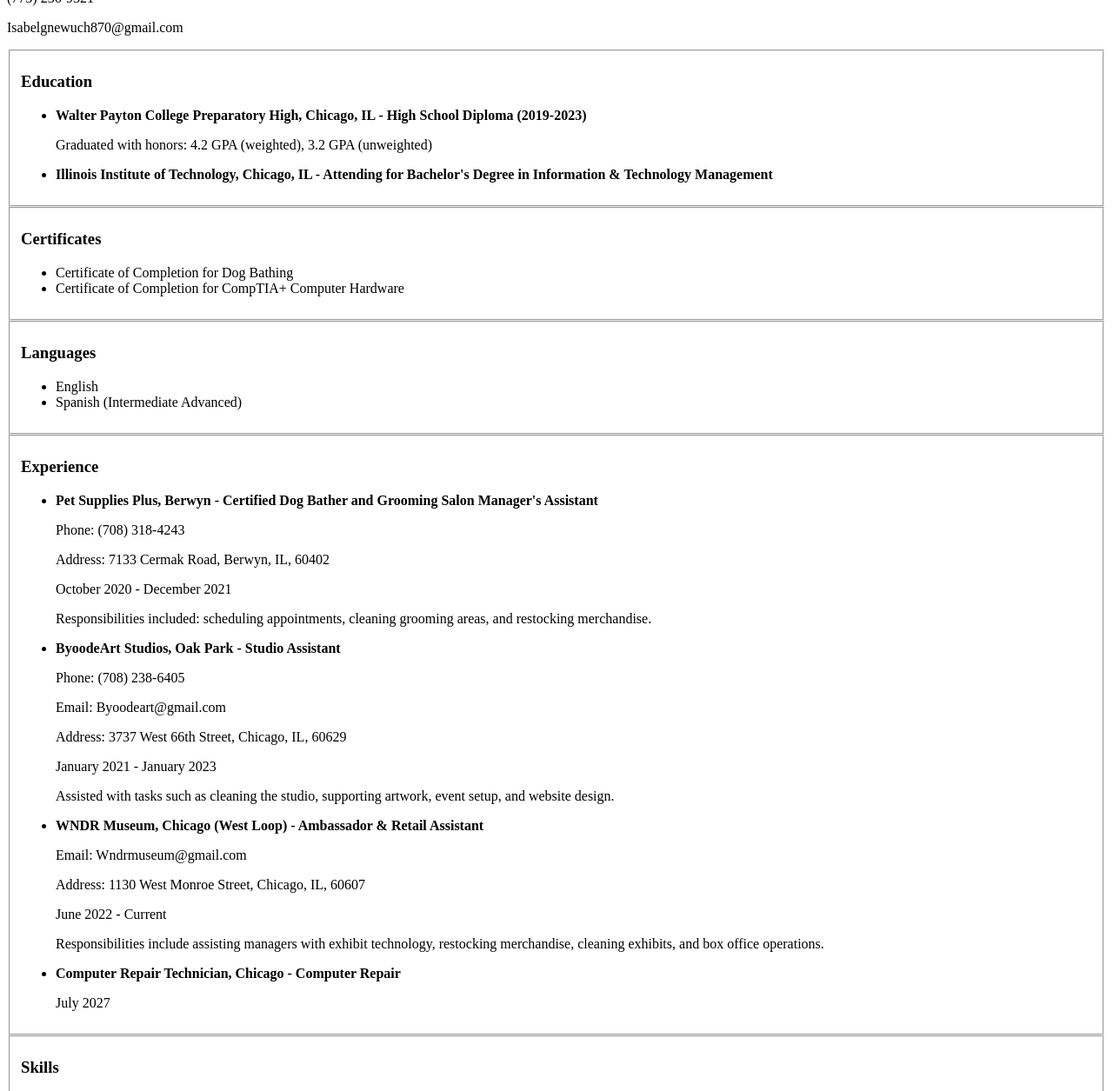
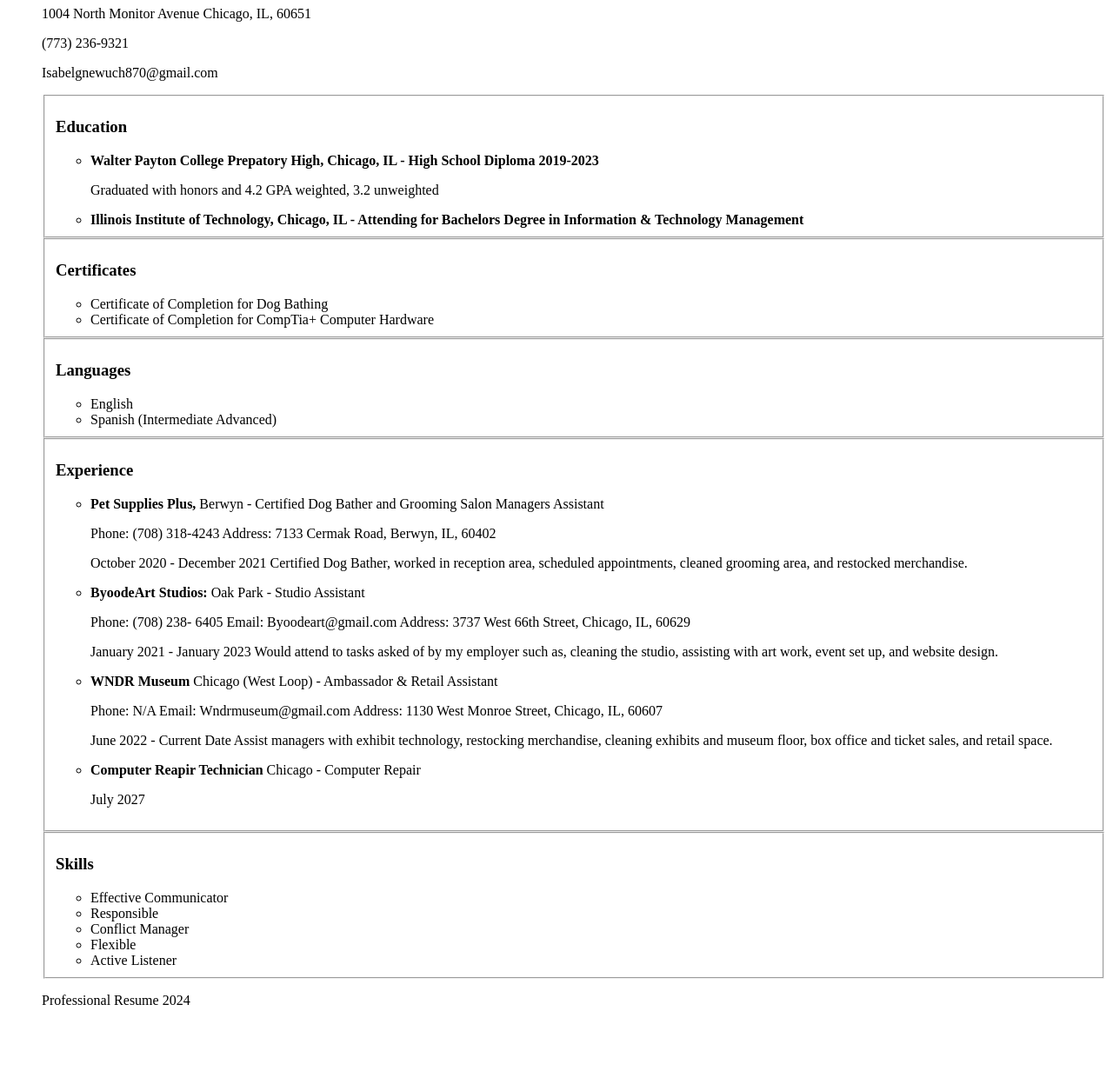
Before and after one commit to ignewuch/professional-resume, a plain HTML site: page index.html in a window 1280 px wide. Shown: the part 125-1380 px from the top of the page at 87% size. After the commit the page ends 1301 px from the top, so only its background shows below. Drawn offline with Linux system fonts and the light colour scheme.

Commit message:
index for resume

```diff
--- a/index.html
+++ b/index.html
@@ -6,95 +6,87 @@
 <title>Professional Resume</title>
 </head>
 
+<ul id="bul1">
+  <li><a href="https://ignewuch.github.io/Pokemon-Gallery/"> Pokemon Gallery </a></li>
+  <li><a href="https://ignewuch.github.io/art-portfolio/"> Art Portfolio</a></li>
+
 <body>
  <div id="page-wrapper">
 <header id="header">
   <h1>Isabel Gnewuch</h1>
-            <p>1004 North Monitor Avenue, Chicago, IL, 60651</p>
+  <p>1004 North Monitor Avenue Chicago, IL, 60651</p>
   <p>(773) 236-9321</p>
   <p>Isabelgnewuch870@gmail.com</p>
+  </p>
 </header>
-
+<nav id="main-nav">
+</nav>
 <main id="content-wrapper">
   <div id="main-content">
    <fieldset>
     <h3>Education</h3>
-                    <ul>
-                        <li>
-                            <strong>Walter Payton College Preparatory High, Chicago, IL - High School Diploma (2019-2023)</strong>
-                            <p>Graduated with honors: 4.2 GPA (weighted), 3.2 GPA (unweighted)</p>
-                        </li>
-                        <li>
-                            <strong>Illinois Institute of Technology, Chicago, IL - Attending for Bachelor's Degree in Information & Technology Management</strong>
-                        </li>
+    <p> </p>
+<ul id="bul1">
+  <li><strong>Walter Payton College Prepatory High, Chicago, IL - High School Diploma 2019-2023</strong> </li>
+  <p>Graduated with honors and 4.2 GPA weighted, 3.2 unweighted</p>
+  <li><strong>Illinois Institute of Technology, Chicago, IL - Attending for Bachelors Degree in Information & Technology Management</strong></li>
 </ul>
    </fieldset>
-
    <fieldset>
     <h3>Certificates</h3>
-                    <ul>
+<ul id="bul2">
   <li>Certificate of Completion for Dog Bathing</li>
-                        <li>Certificate of Completion for CompTIA+ Computer Hardware</li>
+  <li>Certificate of Completion for CompTia+ Computer Hardware</li>
 </ul>
    </fieldset>
-
    <fieldset>
     <h3>Languages</h3>
-                    <ul>
+<ul id="bul3">
   <li>English</li>
   <li>Spanish (Intermediate Advanced)</li>
 </ul>
    </fieldset>
-
    <fieldset>
     <h3>Experience</h3>
-                    <ul>
-                        <li>
-                            <strong>Pet Supplies Plus, Berwyn - Certified Dog Bather and Grooming Salon Manager's Assistant</strong>
-                            <p>Phone: (708) 318-4243</p>
-                            <p>Address: 7133 Cermak Road, Berwyn, IL, 60402</p>
-                            <p>October 2020 - December 2021</p>
-                            <p>Responsibilities included: scheduling appointments, cleaning grooming areas, and restocking merchandise.</p>
-                        </li>
-                        <li>
-                            <strong>ByoodeArt Studios, Oak Park - Studio Assistant</strong>
-                            <p>Phone: (708) 238-6405</p>
-                            <p>Email: Byoodeart@gmail.com</p>
-                            <p>Address: 3737 West 66th Street, Chicago, IL, 60629</p>
-                            <p>January 2021 - January 2023</p>
-                            <p>Assisted with tasks such as cleaning the studio, supporting artwork, event setup, and website design.</p>
-                        </li>
-                        <li>
-                            <strong>WNDR Museum, Chicago (West Loop) - Ambassador & Retail Assistant</strong>
-                            <p>Email: Wndrmuseum@gmail.com</p>
-                            <p>Address: 1130 West Monroe Street, Chicago, IL, 60607</p>
-                            <p>June 2022 - Current</p>
-                            <p>Responsibilities include assisting managers with exhibit technology, restocking merchandise, cleaning exhibits, and box office operations.</p>
-                        </li>
-                        <li>
-                            <strong>Computer Repair Technician, Chicago - Computer Repair</strong>
-                            <p>July 2027</p>
-                        </li>
+<ul id="bul4">
+  <li><strong>Pet Supplies Plus,</strong> Berwyn - Certified Dog Bather and Grooming Salon Managers Assistant</li>
+  <p>Phone: (708) 318-4243
+Address: 7133 Cermak Road, Berwyn, IL, 60402</p>
+  <p>October 2020 - December 2021
+Certified Dog Bather, worked in reception area, scheduled appointments, cleaned grooming area, and restocked merchandise.</p>
+  <li><strong>ByoodeArt Studios:</strong> Oak Park - Studio Assistant</li>
+  <p>Phone: (708) 238- 6405
+Email: Byoodeart@gmail.com
+Address: 3737 West 66th Street, Chicago, IL, 60629
+  </p>
+  <p>January 2021 - January 2023
+Would attend to tasks asked of  by my employer such as, cleaning the studio, assisting with art work, event set up, and website design.
+  </p>
+  <li><strong>WNDR Museum</strong> Chicago (West Loop) - Ambassador & Retail Assistant</li>
+  <p>Phone: N/A
+Email: Wndrmuseum@gmail.com
+Address: 1130 West Monroe Street, Chicago, IL, 60607
+  </p>
+  <p>June 2022 - Current Date
+Assist managers with exhibit technology, restocking merchandise, cleaning exhibits and museum floor, box office and ticket sales, and retail space.
+</p>
+  <li><strong>Computer Reapir Technician</strong> Chicago - Computer Repair </li>
+  <p> July 2027</p>
 </ul>
    </fieldset>
-
    <fieldset>
   <h3>Skills</h3>
-                    <ul>
+<ul id="bul5">
   <li>Effective Communicator</li>
   <li>Responsible</li>
   <li>Conflict Manager</li>
   <li>Flexible</li>
   <li>Active Listener</li>
-                    </ul>
    </fieldset>
-            </div>
 </main>
-
 <footer id="footer">
-            <p>Professional Resume © 2024</p>
+      <p>Professional Resume 2024</p>
     </footer>
   </div>
 </body>
-
 </html>
```
Also changed, not shown: ProfessionalResume.html (+4 -0 lines). Lines whose indentation alone changed are shown as unchanged.
